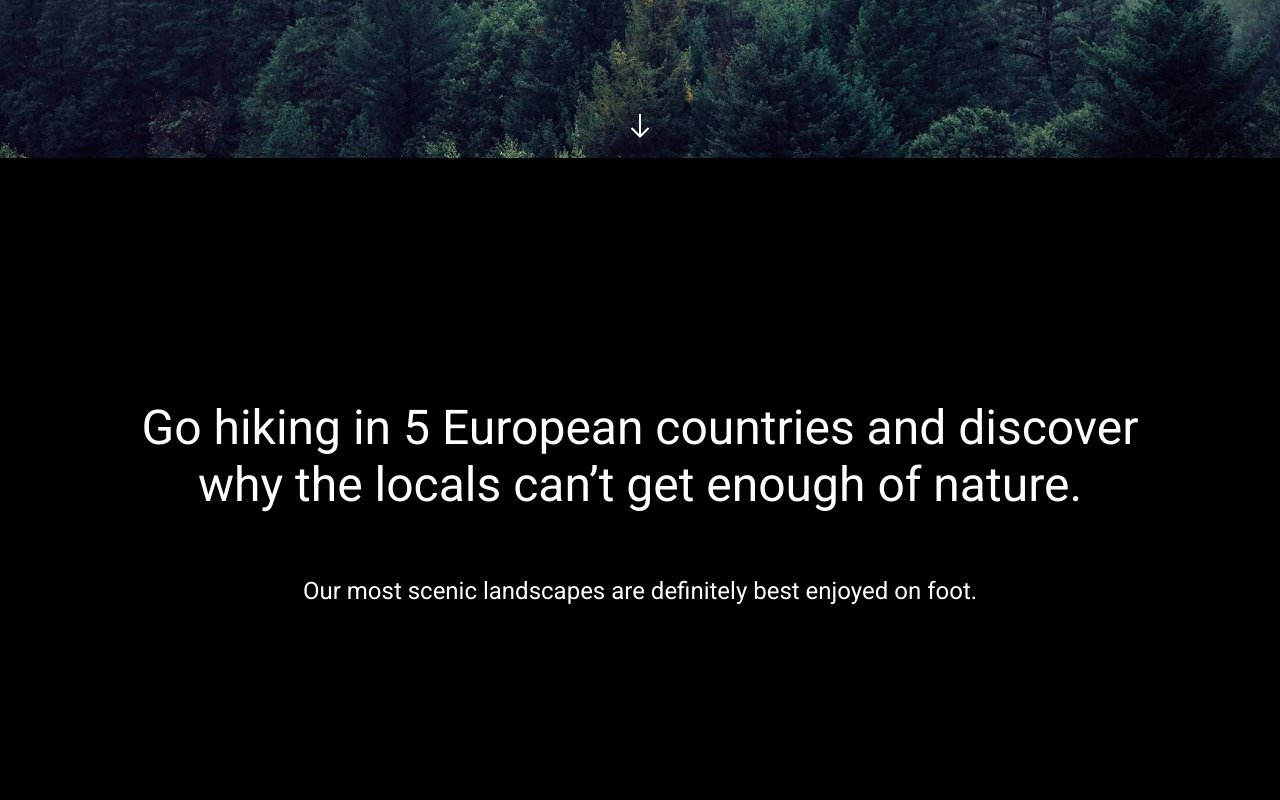
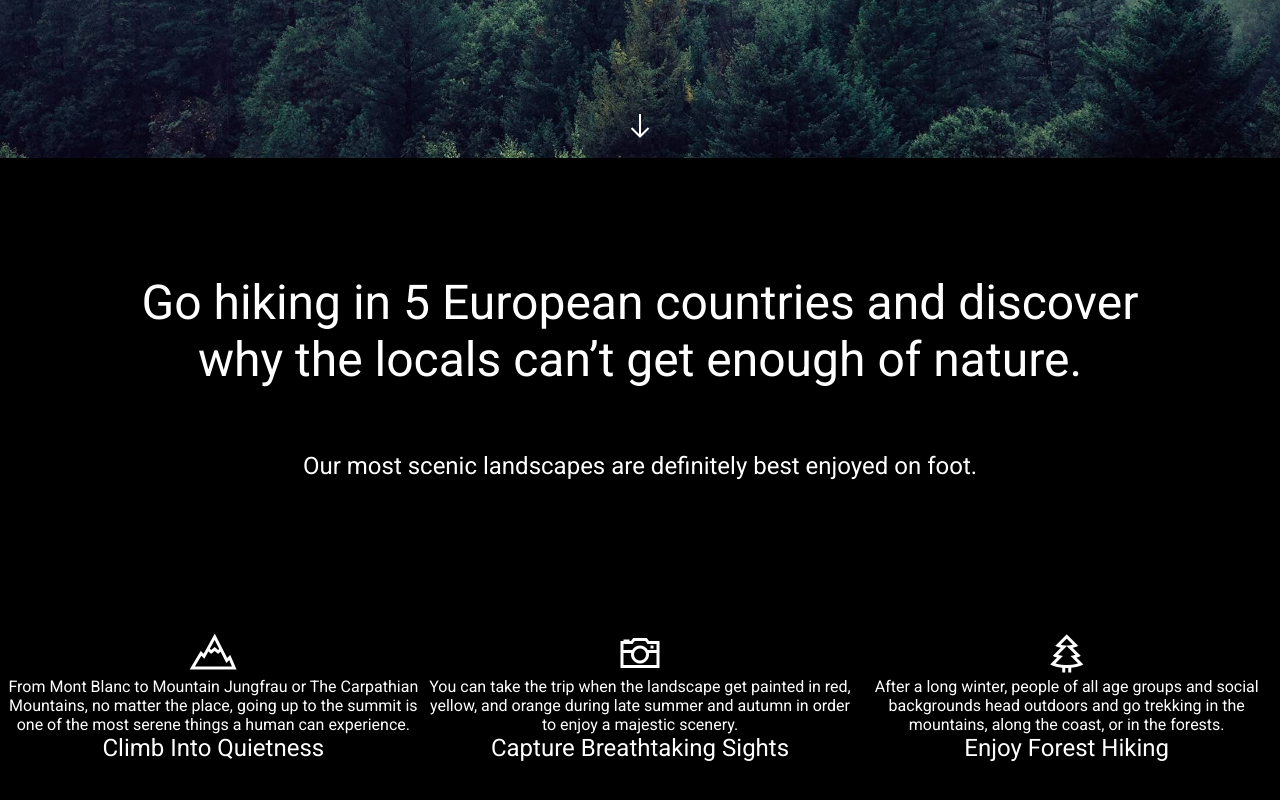
Before and after one commit to alexbtnr/Sylvain-v2, a React (Create React App) app: page / in a window 1280 px wide. Shown: the part 642-1442 px from the top of the page. Built offline with nearby package versions, Linux system fonts and the light colour scheme.

Commit message:
Created and styled about cards section

```diff
--- a/src/components/About.js
+++ b/src/components/About.js
@@ -1,6 +1,7 @@
 import { motion } from "framer-motion";
 import React from "react";
 import styled from "styled-components";
+import AboutCards from "./AboutCards";
 import AboutText from "./AboutText";
 
 const About = () => {
@@ -8,6 +9,7 @@ const About = () => {
     <StyledAbout id='about'>
       <div className='container'>
         <AboutText />
+        <AboutCards />
       </div>
     </StyledAbout>
   );
--- /dev/null
+++ b/src/components/AboutCards.js
@@ -0,0 +1,55 @@
+import { motion } from "framer-motion";
+import React from "react";
+import styled from "styled-components";
+
+const AboutCards = () => {
+  return (
+    <StyledCards>
+      <div>
+        <i className='las la-mountain la-3x'></i>
+        <p>
+          From Mont Blanc to Mountain Jungfrau or The Carpathian Mountains, no
+          matter the place, going up to the summit is one of the most serene
+          things a human can experience.
+        </p>
+        <h4>Climb Into Quietness</h4>
+      </div>
+      <div>
+        <i className='las la-camera-retro la-3x'></i>
+        <p>
+          You can take the trip when the landscape get painted in red, yellow,
+          and orange during late summer and autumn in order to enjoy a majestic
+          scenery.
+        </p>
+        <h4>Capture Breathtaking Sights</h4>
+      </div>
+      <div id='forest-hiking'>
+        <i className='las la-tree la-3x'></i>
+        <p>
+          After a long winter, people of all age groups and social backgrounds
+          head outdoors and go trekking in the mountains, along the coast, or in
+          the forests.
+        </p>
+        <h4>Enjoy Forest Hiking</h4>
+      </div>
+    </StyledCards>
+  );
+};
+
+const StyledCards = styled(motion.div)`
+  width: 100%;
+  margin: 0 auto;
+  display: flex;
+  text-align: center;
+  justify-content: space-evenly;
+
+  div {
+    flex: 1;
+  }
+  h4 {
+    font-size: 1.5rem;
+    font-weight: lighter;
+  }
+`;
+
+export default AboutCards;
```
